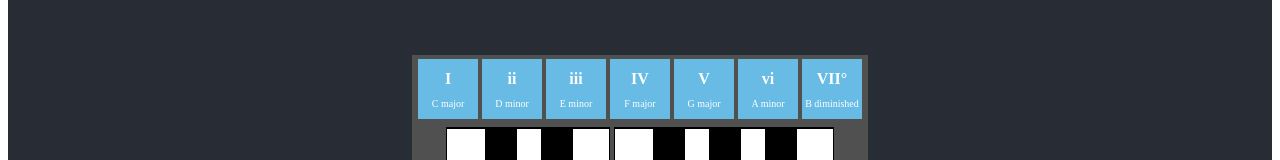
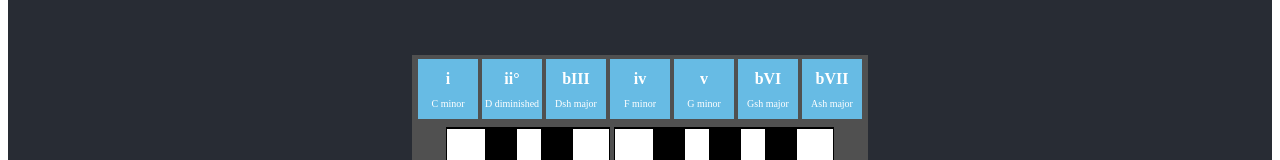
Before and after one commit to rbryszkowski/polyphonic-synthesizer, a React (Create React App) app: page / in a window 1280 px wide. Shown: the part 193-353 px from the top of the page. Built offline with nearby package versions, Linux system fonts and the light colour scheme.

Commit message:
fixed bug with notes not releasing and introduced a new bug in the process :(

```diff
--- a/src/chord-calculations.js
+++ b/src/chord-calculations.js
@@ -7,8 +7,8 @@ const scales = {
     chords: ['major', 'minor', 'minor', 'major', 'major', 'minor', 'diminished']
   },
   minor: {
-    intervals: [2,2,1,2,2,2,1],
-    chords: ['major', 'minor', 'minor', 'major', 'major', 'minor', 'diminished']
+    intervals: [2,1,2,2,1,2,2],
+    chords: ['minor', 'diminished', 'major', 'minor', 'minor', 'major', 'major']
   }
 }
 
@@ -39,6 +39,14 @@ const chordTypes = {
 }
 
 export const ChordCalculations = {
+
+  formatChordOrNote(chordOrNote) {
+    return chordOrNote.replace('sh', '#');
+  },
+
+  getNotes() {
+    return notes;
+  },
 
   getScaleTones(root, type) {
     let scaleTones = [];
--- a/src/components/SynthParent/SynthParent.js
+++ b/src/components/SynthParent/SynthParent.js
@@ -29,7 +29,7 @@ const keyMappings = {
 }
 
 const initialNotesState = {
-    'C': {isActive: false, repeatTriggers: 0}, //repeatTriggers counts how many times the note has been retriggered before release, only notes with value 1 will be played
+    'C': {isActive: false, repeatTriggers: 0}, //repeatTriggers counts how many times the note has been retriggered before release
     'Csh': {isActive: false, repeatTriggers: 0},
     'D': {isActive: false, repeatTriggers: 0},
     'Dsh': {isActive: false, repeatTriggers: 0},
@@ -48,14 +48,15 @@ const initialNotesState = {
 
 export const SynthParent = () => {
 
-  const userSynth = new Tone.PolySynth(Tone.FMSynth).toDestination();
+  const formatted = ChordCalculations.formatChordOrNote;
 
-  const [testState, setTestState] = useState(0);
-
+  //const [testState, setTestState] = useState(0);
+  const [synths, setSynths] = useState(['FMSynth', 'AMSynth', 'DuoSynth']);
+  const [userSynth, setUserSynth] = useState(null); //loaded on mount, see effects
   const [notesState, setNotesState] = useState(initialNotesState);
   const [lastNoteTriggered, setLastNoteTriggered] = useState('');
   const [lastNoteReleased, setLastNoteReleased] = useState('');
-  const [scale, setScale] = useState( {root:'C', type:'major', tones: ChordCalculations.getScaleTones('C', 'major')} );
+  const [scale, setScale] = useState( {root:'C', type:'minor', tones: ChordCalculations.getScaleTones('C', 'minor')} );
   const [chordComplexity, setChordComplexity] = useState(3); //how many notes in a chord
   const chordNumerals = [1,2,3,4,5,6,7].map( number => {return ChordCalculations.getChordNumeral(number, scale.type);});
   const chordNames = ChordCalculations.getChordsInKey(scale.root, scale.type);
@@ -107,37 +108,28 @@ export const SynthParent = () => {
 
   const triggerChordAtID = (chordID) => {
 
-    Tone.Transport.start();
+    let chordNotes = chordsState[chordID].notes;
+    triggerChord(chordNotes);
 
-    let chordNotes = chordsState[chordID].notes;
-    triggerChord(chordNotes, 0, 0.5);
-    setTestState(1);
-    /*
+    ///*
     //update chord state:
     setChordsState( ({[chordID]:chordObj, ...restChordsState}) => {
       let {isActive, ...restChordObj} = chordObj;
       isActive = true;
       return {
-        [chordID]: {isActive, ...restChordObj},
+        [chordID]: {isActive: isActive, ...restChordObj},
         ...restChordsState
       }
     } );
     //*/
   }
 
-  useEffect(() => {
-    //console.log(chordsState);
-  }, [chordsState]);
-
   const releaseChordAtID = (chordID) => {
 
     //console.log(userSynth);
-    //userSynth.triggerRelease(['C4', 'E4', 'G4'], Tone.now());
 
     let chordNotes = chordsState[chordID].notes;
     releaseChord(chordNotes);
-
-    console.log(Tone.getTransport());
 
     ///*
     //update chord state:
@@ -145,7 +137,7 @@ export const SynthParent = () => {
       let {isActive, ...restChordObj} = chordObj;
       isActive = false;
       return {
-        [chordID]: {isActive, ...restChordObj},
+        [chordID]: {isActive: isActive, ...restChordObj},
         ...restChordsState
       }
     } );
@@ -153,13 +145,13 @@ export const SynthParent = () => {
   }
 
   const handleMouseDown = (note) => {
-    setLastNoteTriggered(note);
+    setLastNoteTriggered(() => note);
     setNotesState( ({[note]:prevNoteProperties, ...rest}) => {
       let {isActive, repeatTriggers} = prevNoteProperties;
       isActive = true;
       repeatTriggers += 1;
       const newNotesState = {
-        [note]: {isActive, repeatTriggers: repeatTriggers},
+        [note]: {isActive: isActive, repeatTriggers: repeatTriggers},
         ...rest
       }
       return newNotesState;
@@ -167,7 +159,7 @@ export const SynthParent = () => {
   }
 
   const handleMouseUp = (note) => {
-    setLastNoteReleased(note);
+    setLastNoteReleased(() => note);
     setNotesState( ({[note]:prevNoteProperties, ...rest}) => {
       let {isActive, repeatTriggers} = prevNoteProperties;
       isActive = false;
@@ -191,7 +183,7 @@ export const SynthParent = () => {
   const handleKeyDown = e => {
     if (!keyMappings[e.key]) {return;}
     const note = keyMappings[e.key];
-    setLastNoteTriggered(note);
+    setLastNoteTriggered(() => note);
     setNotesState( ({[note]:prevNoteProperties, ...rest}) => {
       let {isActive, repeatTriggers} = prevNoteProperties;
       isActive = true;
@@ -207,7 +199,7 @@ export const SynthParent = () => {
   const handleKeyUp = e => {
     if (!keyMappings[e.key]) {return;}
     const note = keyMappings[e.key];
-    setLastNoteReleased(note);
+    setLastNoteReleased(() => note);
     setNotesState( ({[note]:prevNoteProperties, ...rest}) => {
       let {isActive, repeatTriggers} = prevNoteProperties;
       isActive = false;
@@ -235,7 +227,7 @@ export const SynthParent = () => {
   }
 
   const handleLastNoteTriggered = (note) => {
-    if (note && notesState[note].repeatTriggers < 2) { // if there have been any notes triggered at all, and the note hasn't been retriggered before release
+    if (note && notesState[note].repeatTriggers < 2) { // if note is not undefined, and the note isnt already active
       triggerNote(note);
     }
   }
@@ -254,10 +246,12 @@ export const SynthParent = () => {
     //action
     window.addEventListener('keydown', handleKeyDown);
     window.addEventListener('keyup', handleKeyUp);
+    setUserSynth(new Tone.PolySynth(Tone[synths[0]]).toDestination());
     //cleanup func
     return ( () => {
       window.removeEventListener('keydown', handleKeyDown);
       window.removeEventListener('keyup', handleKeyUp);
+      if (userSynth) {userSynth.dispose();}
     } );
   }, []);
 
@@ -266,6 +260,7 @@ export const SynthParent = () => {
   useEffect(() => {
 
     console.log('last triggered:', lastNoteTriggered)
+    console.log(notesState);
     handleLastNoteTriggered(lastNoteTriggered);
 
   }, [lastNoteTriggered]);
@@ -275,6 +270,7 @@ export const SynthParent = () => {
   useEffect(() => {
 
     console.log('last released:', lastNoteReleased);
+    console.log(notesState);
     handleLastNoteReleased(lastNoteReleased);
 
   }, [lastNoteReleased]);
```
